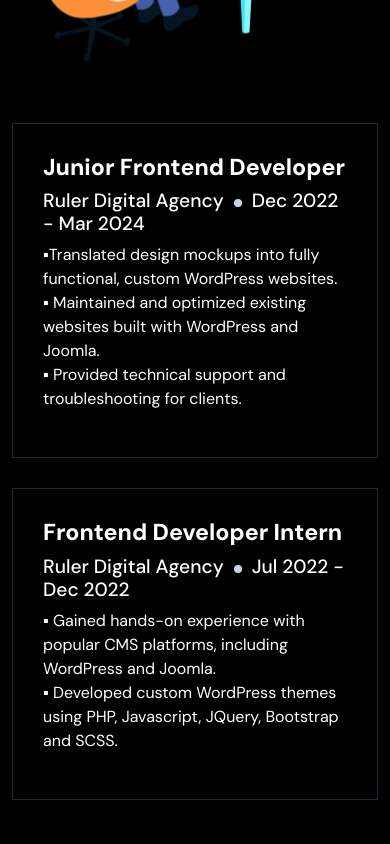
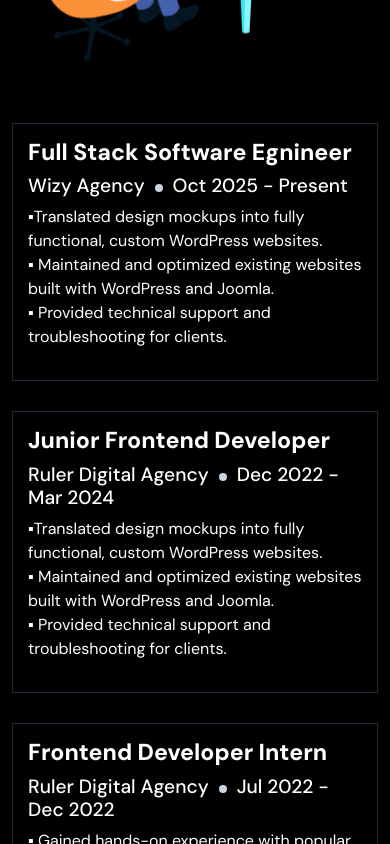
Before and after one commit to GeorgiosDrivas/portfolio, a React (Vite) app: page / in a window 390 px wide. Shown: the part 1300-2144 px from the top of the page. Built offline with nearby package versions, Linux system fonts and the light colour scheme.

Commit message:
fix: add experience and overflow and adjust section margins

```diff
--- a/src/App.css
+++ b/src/App.css
@@ -65,20 +65,16 @@ h2 {
   text-align: center;
 }
 
-@media screen and (max-width: 772px){
-  #name{
+@media screen and (max-width: 772px) {
+  #name {
     font-size: 36px;
   }
-  #desc{
+  #desc {
     font-size: 26px;
     text-align: center;
     margin-bottom: 30px;
   }
-  #skills h2{
-  margin-top: 250px;
-  }
 }
-
 
 @keyframes react {
   0% {
--- a/src/experience.tsx
+++ b/src/experience.tsx
@@ -17,6 +17,21 @@ export default function Experience({ motion }: { motion: boolean }) {
             </div>
             <div className="col-12 col-lg-6">
               <div className="experience-wrap d-flex flex-column justify-content-around align-items-center">
+                <div className="company-wrap">
+                  <h3>Full Stack Software Egnineer</h3>
+                  <h4>
+                    Wizy Agency
+                    <span className="dot"></span>
+                    Oct 2025 - Present
+                  </h4>
+                  <p>
+                    ▪Translated design mockups into fully functional, custom
+                    WordPress websites.
+                    <br /> ▪ Maintained and optimized existing websites built
+                    with WordPress and Joomla. <br />▪ Provided technical
+                    support and troubleshooting for clients.
+                  </p>
+                </div>
                 <div className="company-wrap">
                   <h3>Junior Frontend Developer</h3>
                   <h4>
--- a/src/responsive.css
+++ b/src/responsive.css
@@ -33,7 +33,6 @@
   }
 
   #skills {
-    margin-top: 150px;
     padding-top: 50px;
   }
 }
--- a/src/styles/experience.css
+++ b/src/styles/experience.css
@@ -31,7 +31,7 @@
 
 .company-wrap {
   border: 1px solid #1e293b;
-  padding: 30px;
+  padding: 15px;
   width: 100%;
 }
 
@@ -41,8 +41,18 @@
 
 .experience-wrap {
   height: 500px;
+  overflow-y: scroll;
+  scrollbar-width: thin;
+  scrollbar-color: #1e293b transparent;
 }
 
 .company-wrap h4 {
   font-size: 1.2em;
 }
+
+@media (max-width: 992px) {
+  .experience-wrap {
+    height: auto;
+    overflow-y: unset;
+  }
+}
```
